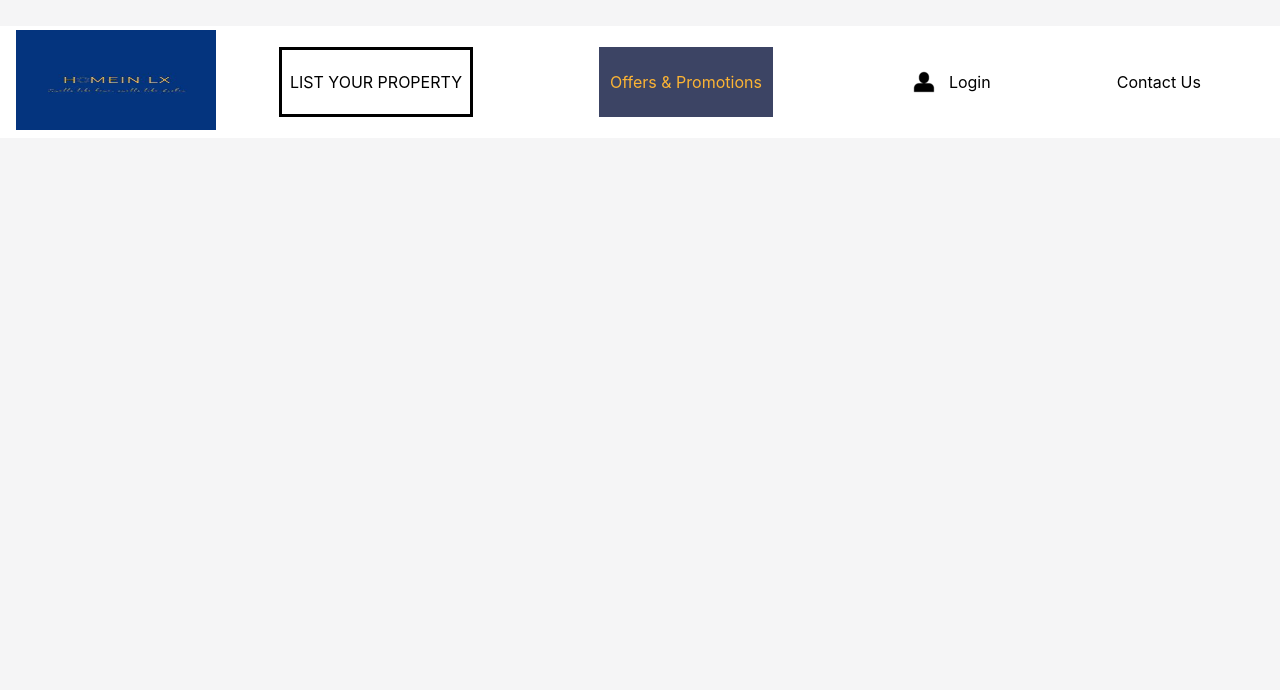
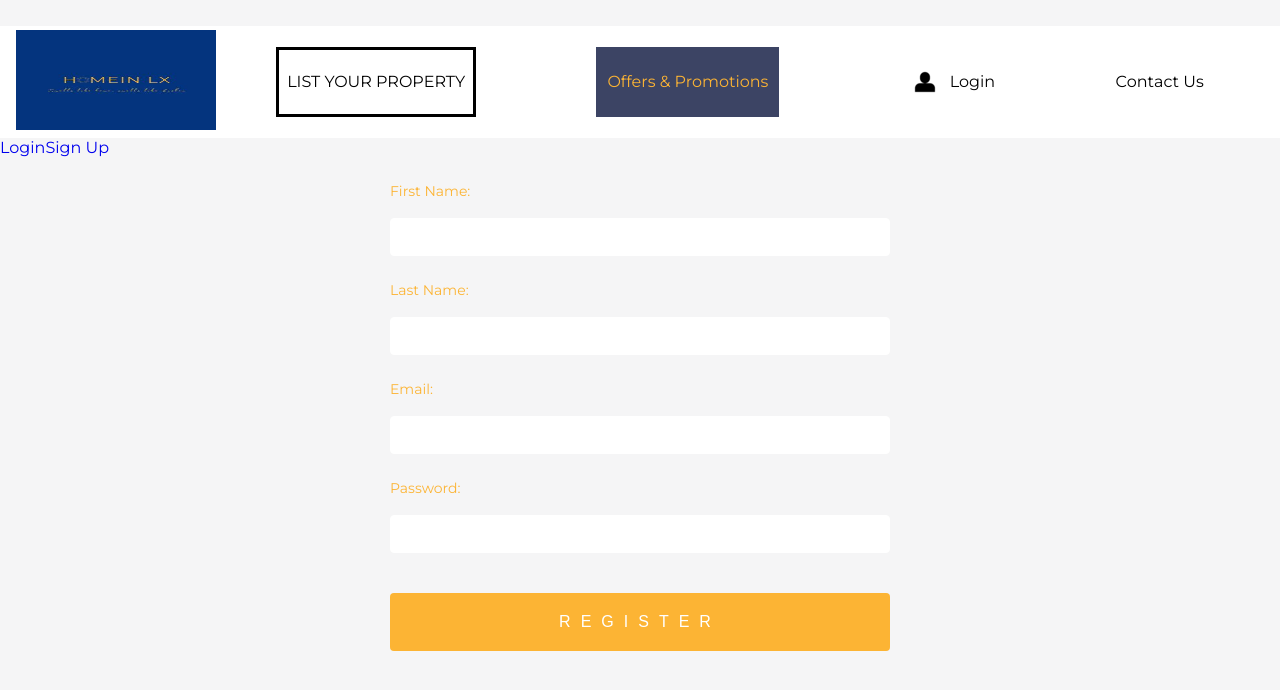
Before and after one commit to GREAT-RE/frontend, a React (Create React App) app: page /register/sign-up in a window 1280 px wide. Shown: the top 690 px of the page. Built offline with nearby package versions, Linux system fonts and the light colour scheme.

Commit message:
create the connection to the backend endpoints

```diff
--- a/src/Pages/ContentPage/ContentPage.jsx
+++ b/src/Pages/ContentPage/ContentPage.jsx
@@ -6,7 +6,10 @@ import FindLisbon from '../FindLisbon/FindLisbon';
 import OffersPromo from '../Offers&Promo/Offers&Promo';
 import ContactUs from '../ContacUs/ContactUs';
 import ListProperty from '../ListProperty/ListProperty';
-import Login from '../LoginPage/LoginPage';
+// import Login from '../LoginPage/LoginPage';
+import RegisterPage from '../RegisterPage/RegisterPage'
+import Login from "../../components/Login/Login";
+import SignUp from "../../components/SignUp/SignUp";
 
 const ContentPage = () => {
   return (
@@ -18,7 +21,11 @@ const ContentPage = () => {
         <Route exact path="/offers-promo" element={<OffersPromo />} />
         <Route exact path="/contact-us" element={<ContactUs />} />
         <Route exact path="/list-property" element={<ListProperty />} />
-        <Route exact path="/login" element={<Login />} />
+        {/* <Route exact path="/login" element={<Login />} /> */}
+        <Route path="/register" element={<RegisterPage />}>
+          <Route path="login" element={<Login />} />
+          <Route path="sign-up" element={<SignUp />} />
+        </Route>
       </Routes>
     </div>
   )
--- /dev/null
+++ b/src/Pages/RegisterPage/RegisterPage.jsx
@@ -0,0 +1,19 @@
+import React from 'react'
+
+import {Link, Outlet} from 'react-router-dom'
+// import SignUp from '../../components/SignUp/SignUp'
+// import Login from '../../components/Login/Login'
+
+
+
+const RegisterPage = () => {
+  return (
+    <div>
+        <Link to="/register/login">Login</Link>
+        <Link to="/register/sign-up">Sign Up</Link>
+        <Outlet />
+    </div>
+  )
+}
+
+export default RegisterPage
--- /dev/null
+++ b/src/components/Login/Login.jsx
@@ -0,0 +1,56 @@
+import React, { useState } from "react";
+import {useNavigate} from "react-router-dom"
+import { useForm } from "react-hook-form";
+import axios from "axios";
+
+const Login = () => {
+    const [user, setUser] = useState({});
+
+    const {
+        register,
+        formState: { errors },
+        handleSubmit,
+      } = useForm();
+
+      const navigate = useNavigate()
+
+  const onSubmit = (data) => {
+    axios
+      .post("http://localhost:5000/auth/login", data)
+      .then((response) => {
+        setUser(response.data.user)
+        localStorage.setItem("user_token_greater", response.data.token)
+      })
+      .catch((error) => {
+        console.error(error);
+      });
+  };
+  return (
+     <form onSubmit={handleSubmit(onSubmit)}>
+
+      <label htmlFor="email">Email:</label>
+
+      <input
+        type="email"
+        name="email"
+        {...register("email", { required: "falta preencher o email" })}
+        aria-invalid={errors.email ? "true" : "false"}
+      />
+      {errors.email && <p role="alert">{errors.email?.message}</p>}
+
+      <label htmlFor="password">Password:</label>
+
+      <input
+        type="password"
+        name="password"
+        {...register("password", { required: "falta preencher o password" })}
+        aria-invalid={errors.password ? "true" : "false"}
+      />
+      {errors.password && <p role="alert">{errors.password?.message}</p>}
+
+      <input type="submit" value="Log In" />
+    </form>
+  )
+}
+
+export default Login
--- /dev/null
+++ b/src/components/SignUp/SignUp.jsx
@@ -0,0 +1,76 @@
+import React, { useState } from "react";
+import {useNavigate} from "react-router-dom"
+import { useForm } from "react-hook-form";
+import axios from "axios";
+
+const SignUp = () => {
+  const [userRegister, setUserRegister] = useState({});
+
+  const {
+    register,
+    formState: { errors },
+    handleSubmit,
+  } = useForm();
+
+  const navigate = useNavigate()
+
+  const onSubmit = (data) => {
+    if(data.client_type === undefined || data.client_type === null){
+        data.client_type = "s"
+    }
+    axios
+      .post("http://localhost:5000/auth/sign-up", data)
+      .then((response) => {
+        navigate("/register/login")
+      })
+      .catch((error) => {
+        console.error(error);
+      });
+  };
+
+  return (
+    <form onSubmit={handleSubmit(onSubmit)}>
+      <label htmlFor="firstName">First Name:</label>
+      <input
+        type="text"
+        name="firstName"
+        {...register("firstName", { required: "falta preencher o firstName" })}
+        aria-invalid={errors.firstName ? "true" : "false"}
+      />
+      {errors.firstName && <p role="alert">{errors.firstName?.message}</p>}
+
+      <label htmlFor="lastName">Last Name:</label>
+      <input
+        type="text"
+        name="lastName"
+        {...register("lastName", { required: "falta preencher o lastName" })}
+        aria-invalid={errors.lastName ? "true" : "false"}
+      />
+      {errors.lastName && <p role="alert">{errors.lastName?.message}</p>}
+
+      <label htmlFor="email">Email:</label>
+
+      <input
+        type="email"
+        name="email"
+        {...register("email", { required: "falta preencher o email" })}
+        aria-invalid={errors.email ? "true" : "false"}
+      />
+      {errors.email && <p role="alert">{errors.email?.message}</p>}
+
+      <label htmlFor="password">Password:</label>
+
+      <input
+        type="password"
+        name="password"
+        {...register("password", { required: "falta preencher o password" })}
+        aria-invalid={errors.password ? "true" : "false"}
+      />
+      {errors.password && <p role="alert">{errors.password?.message}</p>}
+
+      <input type="submit" value="Register" />
+    </form>
+  );
+};
+
+export default SignUp;
```
Also changed, not shown: src/index.js (+33 -13 lines).
